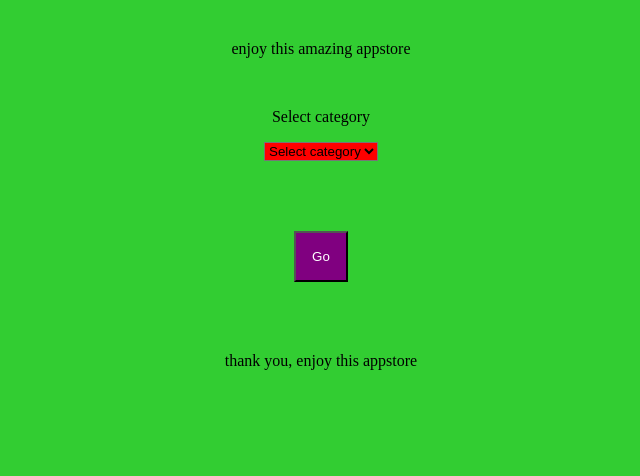
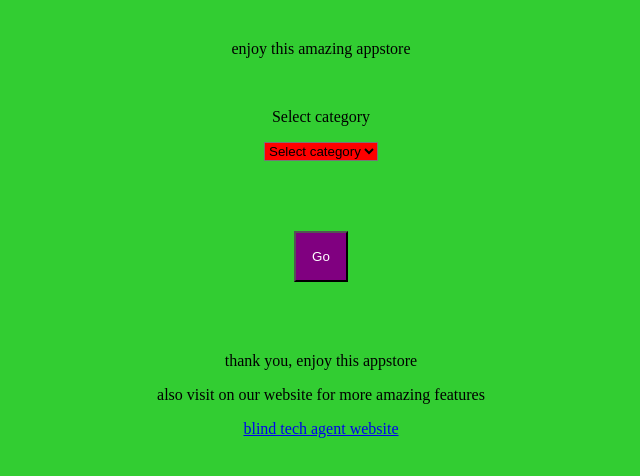
Before and after one commit to Blindtechagent/app-store, a plain HTML site: page index.html in a window 1280 px wide. Shown: the part 142-618 px from the top of the page, without its empty margins (319-959 px from the left). Drawn offline with Linux system fonts and the light colour scheme.

Commit message:
added link for website

```diff
--- a/index.html
+++ b/index.html
@@ -54,6 +54,8 @@
         </form>
         </form>
         <p>thank you, enjoy this appstore</p>
+        <p>also visit on our website for more amazing features</p>
+        <a href="https://blindtechagent.github.io/web/">blind tech agent website</a>
         <!-- end of code -->
 </body>
 
```
